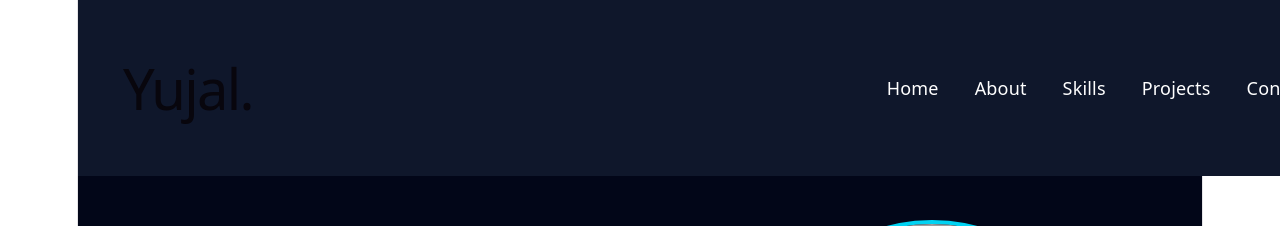
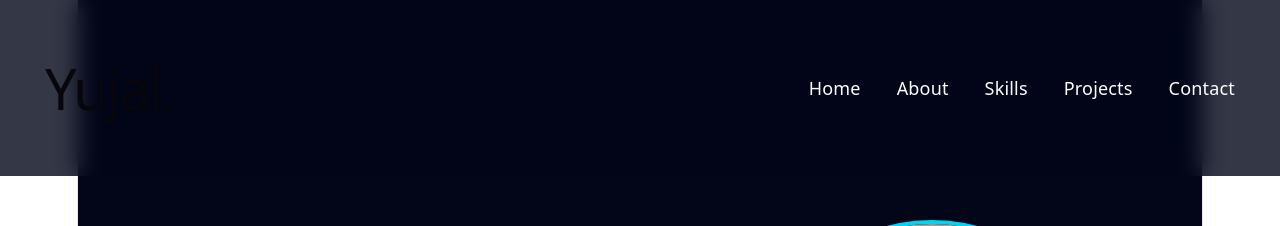
Before and after one commit to YujalBasnet/My-Portfolio, a React app in the folder frontend/: page / in a window 1280 px wide. Shown: the top 226 px of the page. Built offline with nearby package versions, Linux system fonts and the light colour scheme; grey boxes are pictures that could not be loaded; the HTML template or start-up script is replaced by a standard one.

Commit message:
Updated navbar

```diff
--- a/frontend/src/components/Navbar.jsx
+++ b/frontend/src/components/Navbar.jsx
@@ -1,39 +1,77 @@
 function Navbar(){
 
 return(
-        <nav className="fixed top-0 w-full bg-slate-900 text-white px-10 py-5 flex justify-between items-center z-50">
 
-            <h1 className="text-3xl font-bold text-cyan-400">
+<nav className="
+fixed top-0 left-0 w-full
+bg-slate-950/80
+backdrop-blur-md
+text-white
+px-10 py-5
+flex justify-between items-center
+z-50
+">
+
+
+<h1 className="
+text-3xl font-bold
+text-cyan-400
+">
+
 Yujal.
+
 </h1>
 
 
-            <ul className="flex gap-8">
 
-                <li>
-                    <a href="#home">Home</a>
+<ul className="
+hidden md:flex
+gap-8
+">
+
+
+{
+
+["Home","About","Skills","Projects","Contact"]
+
+.map(item=>(
+
+
+<li key={item}>
+
+
+<a
+
+href={`#${item.toLowerCase()}`}
+
+className="
+hover:text-cyan-400
+transition
+"
+
+>
+
+{item}
+
+</a>
+
+
 </li>
 
-                <li>
-                    <a href="#about">About</a>
-                </li>
 
-                <li>
-                    <a href="#skills">Skills</a>
-                </li>
+))
 
-                <li>
-                    <a href="#projects">Projects</a>
-                </li>
 
-                <li>
-                    <a href="#contact">Contact</a>
-                </li>
+}
+
 
 </ul>
 
+
 </nav>
+
 )
+
 }
 
 
```
Lines whose indentation alone changed are shown as unchanged.
